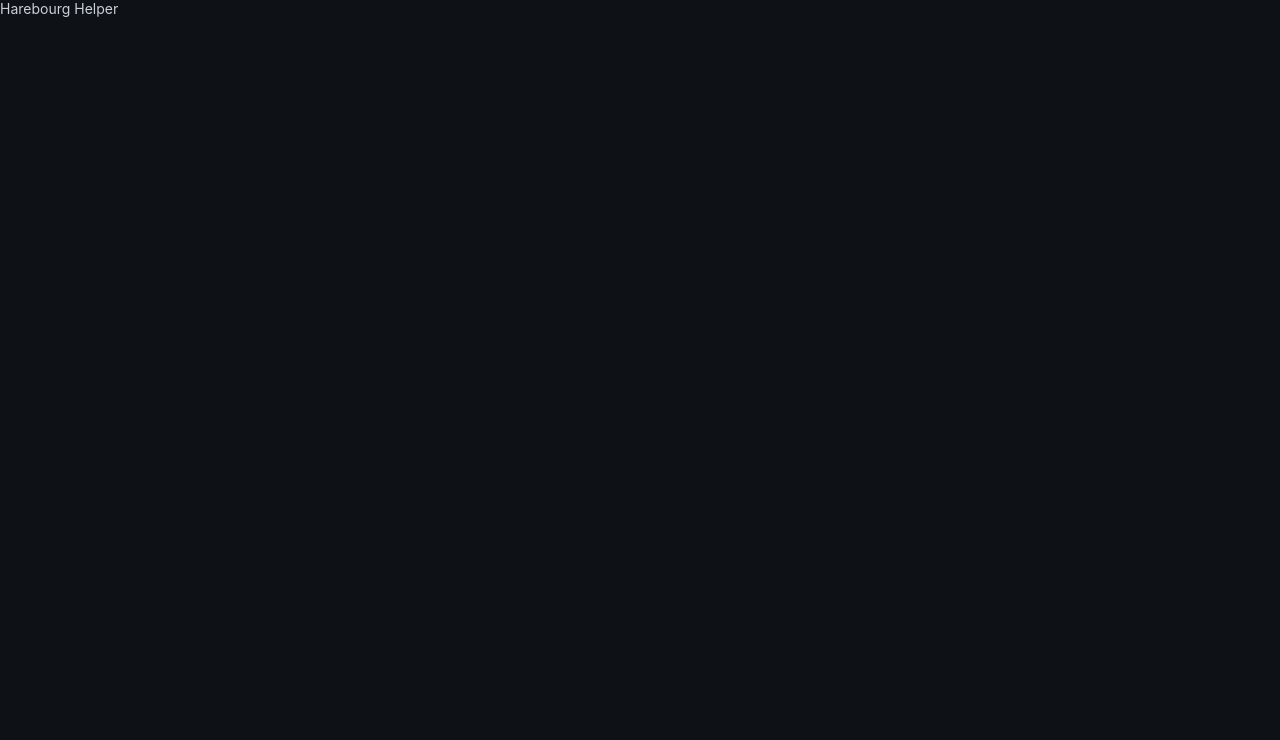
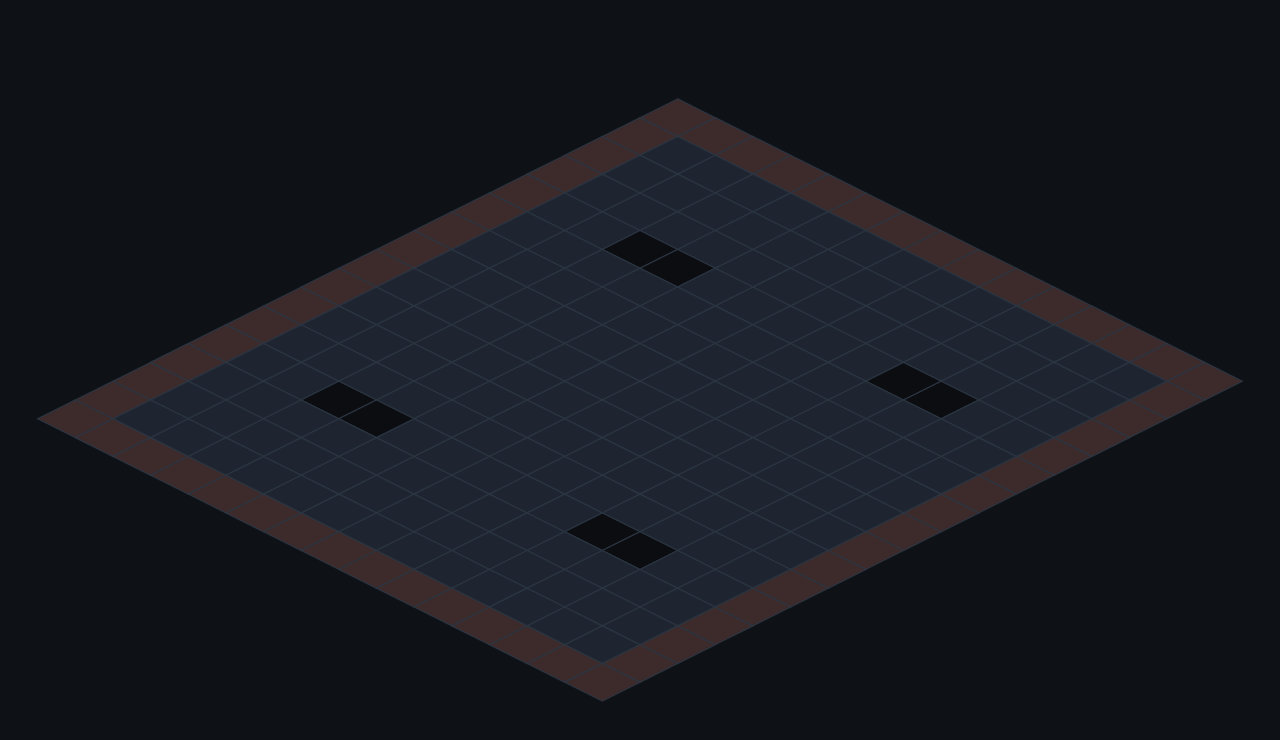
Before and after one commit to RenaudJuliani/harebourg-helper, a React (Vite) app: page / in a window 1280 px wide. Shown: the top 740 px of the page. Built offline with nearby package versions, Linux system fonts and the light colour scheme.

Commit message:
feat(ui): SVG iso grid with MapLayer and memoized Cell

```diff
--- a/src/App.tsx
+++ b/src/App.tsx
@@ -1,3 +1,11 @@
+import { GridView } from './ui/grid/GridView';
+
 export default function App() {
-  return <div>Harebourg Helper</div>;
+  return (
+    <div style={{ height: '100vh', display: 'flex' }}>
+      <div style={{ flex: 1 }}>
+        <GridView />
+      </div>
+    </div>
+  );
 }
--- /dev/null
+++ b/src/ui/grid/Cell.tsx
@@ -0,0 +1,46 @@
+import { memo } from 'react';
+import type { CellKind } from '../../core/types';
+import { theme } from '../theme';
+import { TILE_H, TILE_W } from './iso';
+
+type Props = {
+  px: number;
+  py: number;
+  kind: CellKind;
+  onClick?: () => void;
+  onContextMenu?: (e: React.MouseEvent) => void;
+  onMouseEnter?: () => void;
+};
+
+function fillFor(kind: CellKind): string {
+  switch (kind) {
+    case 'floor':
+      return theme.floor;
+    case 'hole':
+      return theme.hole;
+    case 'obstacle':
+      return theme.obstacle;
+  }
+}
+
+function CellImpl({ px, py, kind, onClick, onContextMenu, onMouseEnter }: Props) {
+  const hx = TILE_W / 2;
+  const hy = TILE_H / 2;
+  const points = `${px},${py - hy} ${px + hx},${py} ${px},${py + hy} ${px - hx},${py}`;
+  const blocking = kind !== 'floor';
+  return (
+    // biome-ignore lint/a11y/useKeyWithClickEvents: SVG grid tile, non-focusable by design
+    <polygon
+      points={points}
+      fill={fillFor(kind)}
+      stroke={theme.floorEdge}
+      strokeWidth={1}
+      style={{ cursor: blocking ? 'not-allowed' : 'pointer' }}
+      onClick={onClick}
+      onContextMenu={onContextMenu}
+      onMouseEnter={onMouseEnter}
+    />
+  );
+}
+
+export const Cell = memo(CellImpl);
--- /dev/null
+++ b/src/ui/grid/GridView.tsx
@@ -0,0 +1,58 @@
+import { useMemo, useState } from 'react';
+import type { Cell } from '../../core/types';
+import { useAppStore } from '../../state/store';
+import { MapLayer } from './MapLayer';
+import { TILE_H, TILE_W, cartesianToIso } from './iso';
+
+export function GridView() {
+  const map = useAppStore((s) => s.map);
+  const mode = useAppStore((s) => s.mode);
+  const placeEntity = useAppStore((s) => s.placeEntity);
+  const setTargetCell = useAppStore((s) => s.setTargetCell);
+  const setCellKind = useAppStore((s) => s.setCellKind);
+  const [hover, setHover] = useState<Cell | null>(null);
+
+  const { viewBox } = useMemo(() => {
+    const corners = [
+      cartesianToIso({ x: 0, y: 0 }),
+      cartesianToIso({ x: map.width - 1, y: 0 }),
+      cartesianToIso({ x: 0, y: map.height - 1 }),
+      cartesianToIso({ x: map.width - 1, y: map.height - 1 }),
+    ];
+    const minX = Math.min(...corners.map((c) => c.px)) - TILE_W;
+    const maxX = Math.max(...corners.map((c) => c.px)) + TILE_W;
+    const minY = Math.min(...corners.map((c) => c.py)) - TILE_H;
+    const maxY = Math.max(...corners.map((c) => c.py)) + TILE_H;
+    return {
+      viewBox: `${minX} ${minY} ${maxX - minX} ${maxY - minY}`,
+    };
+  }, [map.width, map.height]);
+
+  const onCellClick = (cell: Cell) => {
+    if (mode === 'edit') {
+      const current = map.cells[cell.y][cell.x];
+      setCellKind(cell, current === 'obstacle' ? 'floor' : 'obstacle');
+    } else {
+      placeEntity('me', cell);
+    }
+  };
+  const onCellRightClick = (cell: Cell) => {
+    if (mode === 'edit') {
+      const current = map.cells[cell.y][cell.x];
+      setCellKind(cell, current === 'hole' ? 'floor' : 'hole');
+    } else {
+      setTargetCell(cell);
+    }
+  };
+
+  return (
+    <svg viewBox={viewBox} width="100%" height="100%" style={{ display: 'block' }}>
+      <MapLayer
+        onCellClick={onCellClick}
+        onCellRightClick={onCellRightClick}
+        onCellHover={setHover}
+      />
+      <title>{hover ? `(${hover.x}, ${hover.y})` : ''}</title>
+    </svg>
+  );
+}
--- /dev/null
+++ b/src/ui/grid/MapLayer.tsx
@@ -0,0 +1,34 @@
+import { useAppStore } from '../../state/store';
+import { Cell } from './Cell';
+import { cartesianToIso } from './iso';
+
+type Props = {
+  onCellClick: (cell: { x: number; y: number }) => void;
+  onCellRightClick: (cell: { x: number; y: number }) => void;
+  onCellHover: (cell: { x: number; y: number }) => void;
+};
+
+export function MapLayer({ onCellClick, onCellRightClick, onCellHover }: Props) {
+  const map = useAppStore((s) => s.map);
+  const nodes = [];
+  for (let y = 0; y < map.height; y++) {
+    for (let x = 0; x < map.width; x++) {
+      const { px, py } = cartesianToIso({ x, y });
+      nodes.push(
+        <Cell
+          key={`${x},${y}`}
+          px={px}
+          py={py}
+          kind={map.cells[y][x]}
+          onClick={() => onCellClick({ x, y })}
+          onContextMenu={(e) => {
+            e.preventDefault();
+            onCellRightClick({ x, y });
+          }}
+          onMouseEnter={() => onCellHover({ x, y })}
+        />,
+      );
+    }
+  }
+  return <g>{nodes}</g>;
+}
```
